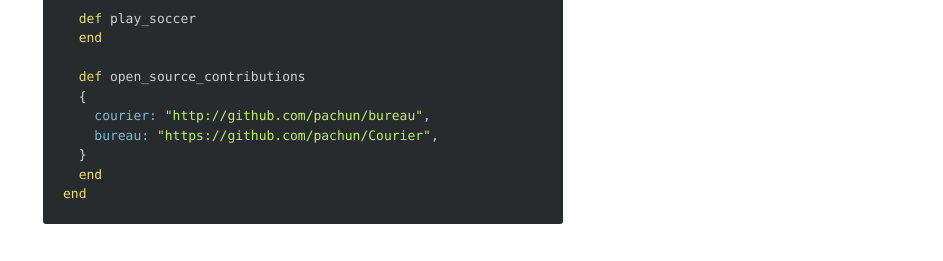
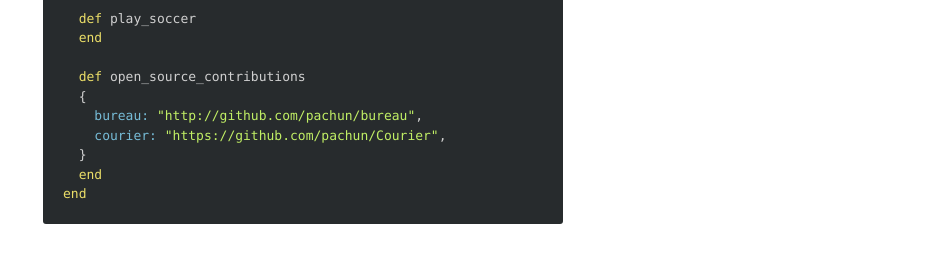
Before and after one commit to pachun/old.pachun.github.io, a Jekyll site: the page built from about.md, in a window 1280 px wide. Shown: the part 715-976 px from the top of the page, without its empty margins (337-1280 px from the left). Built offline with Jekyll 4.4.1, drawn with Linux system fonts in a browser that asks for light colours; nearby versions of some CDN libraries; Markdown is read by kramdown in place of the engine named in the settings.

```diff
--- a/about.md
+++ b/about.md
@@ -24,8 +24,8 @@ class NickPachulski
 
   def open_source_contributions
   {
-    courier: "http://github.com/pachun/bureau",
-    bureau: "https://github.com/pachun/Courier",
+    bureau: "http://github.com/pachun/bureau",
+    courier: "https://github.com/pachun/Courier",
   }
   end
 end
```
